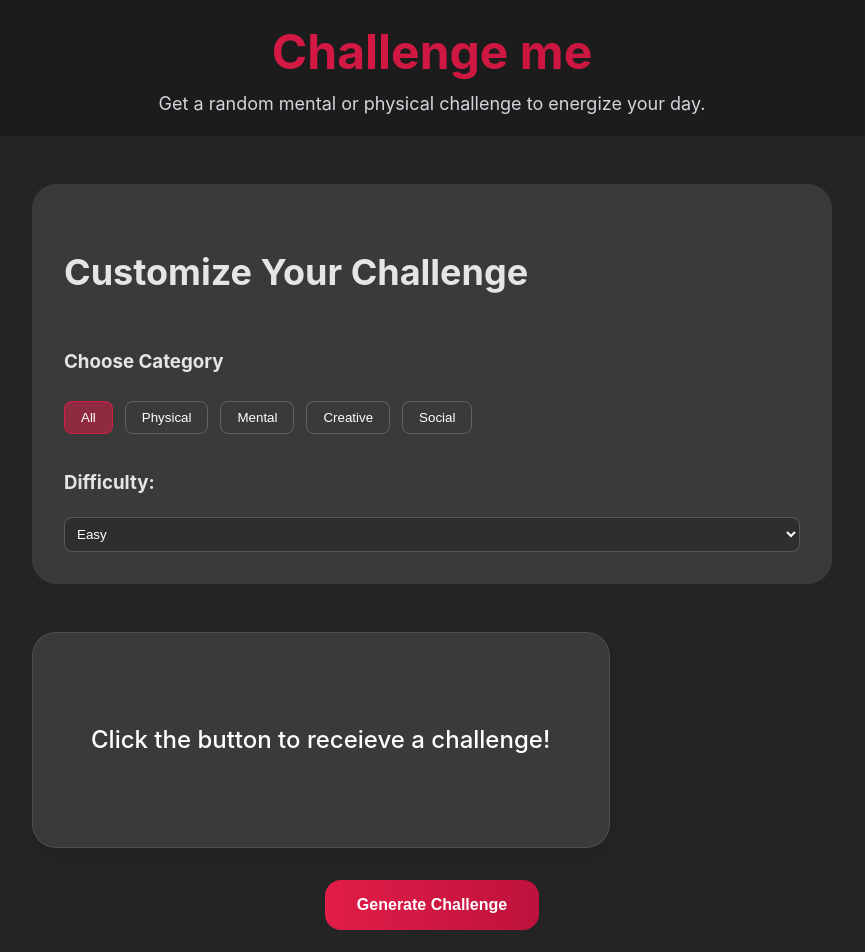
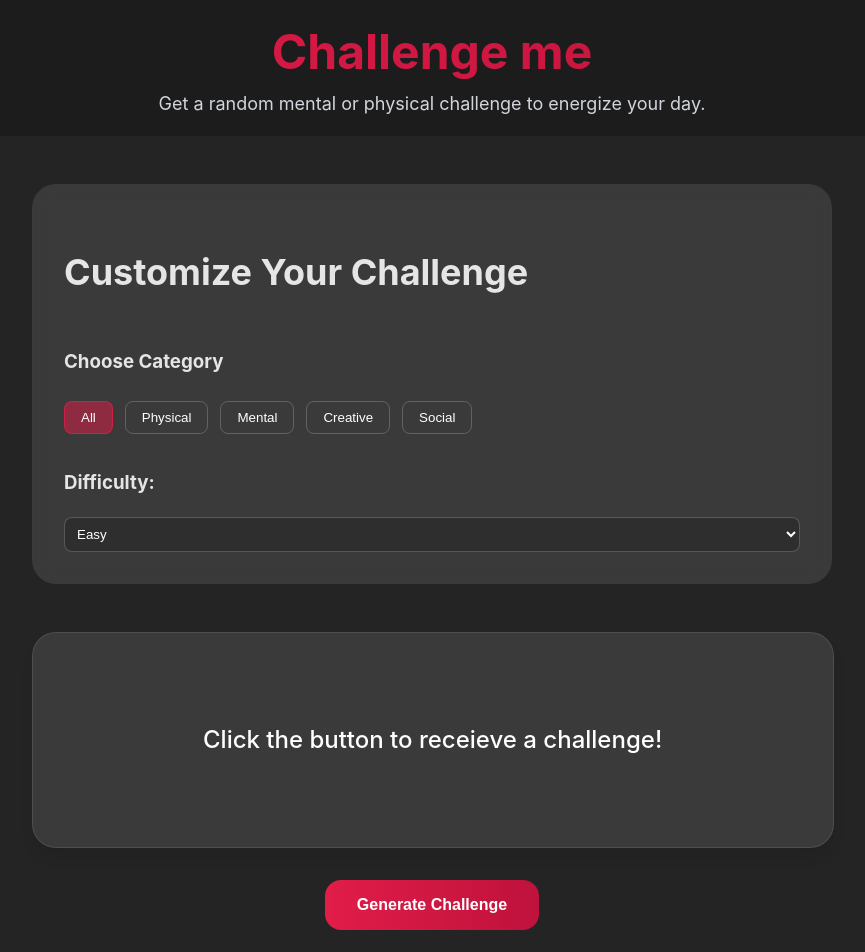
Before and after one commit to robertoandino/challenge-me, a React (Vite) app: page / in a window 1280 px wide. Shown: the top 952 px of the page, without its empty margins (208-1073 px from the left). Built offline with nearby package versions, Linux system fonts and the light colour scheme.

Commit message:
Increase max-width of challenge box for improved layout and visibility

```diff
--- a/src/pages/Home.css
+++ b/src/pages/Home.css
@@ -132,7 +132,7 @@
     align-items: center;
     justify-content: center;
     width: 100%;
-    max-width: 32rem;
+    max-width: 46rem;
     margin-bottom: 2rem;
     box-shadow: 0 10px 15px -3px rgba(0, 0, 0, 0.1);
 }
```
